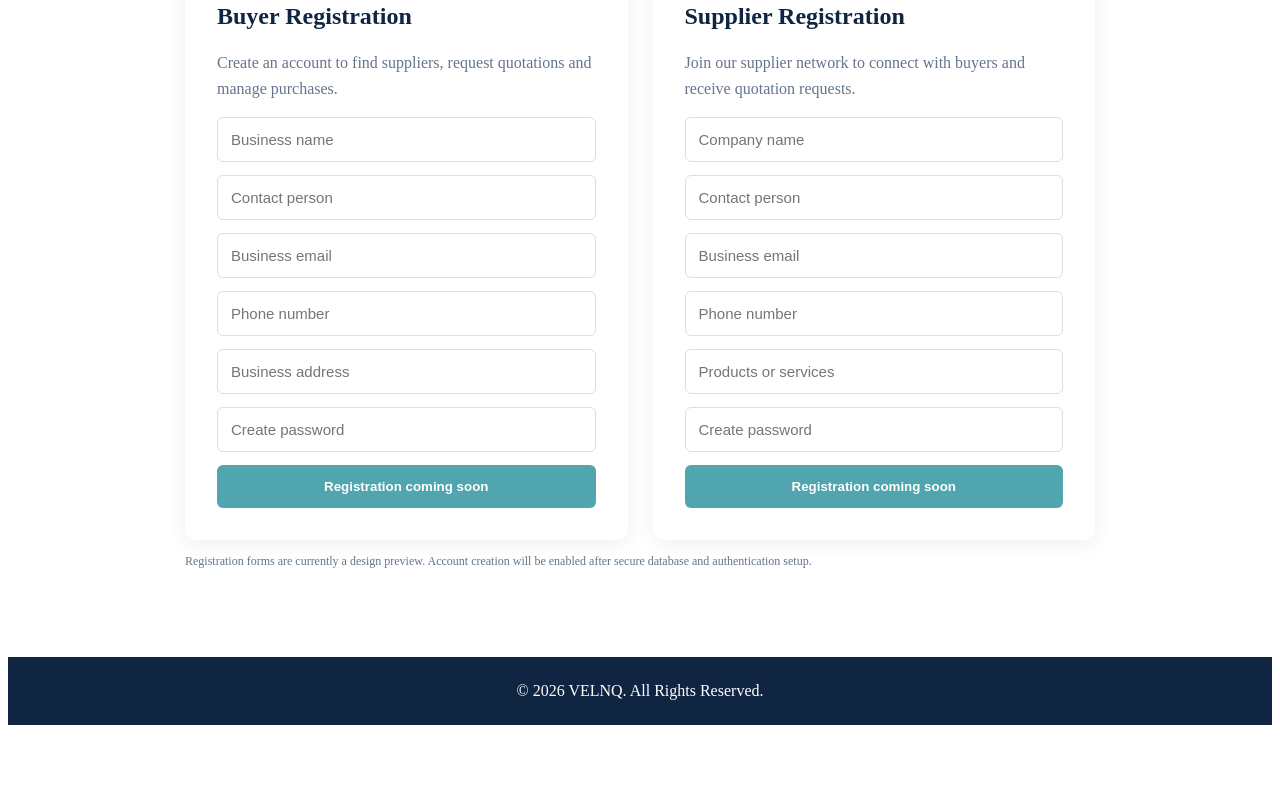
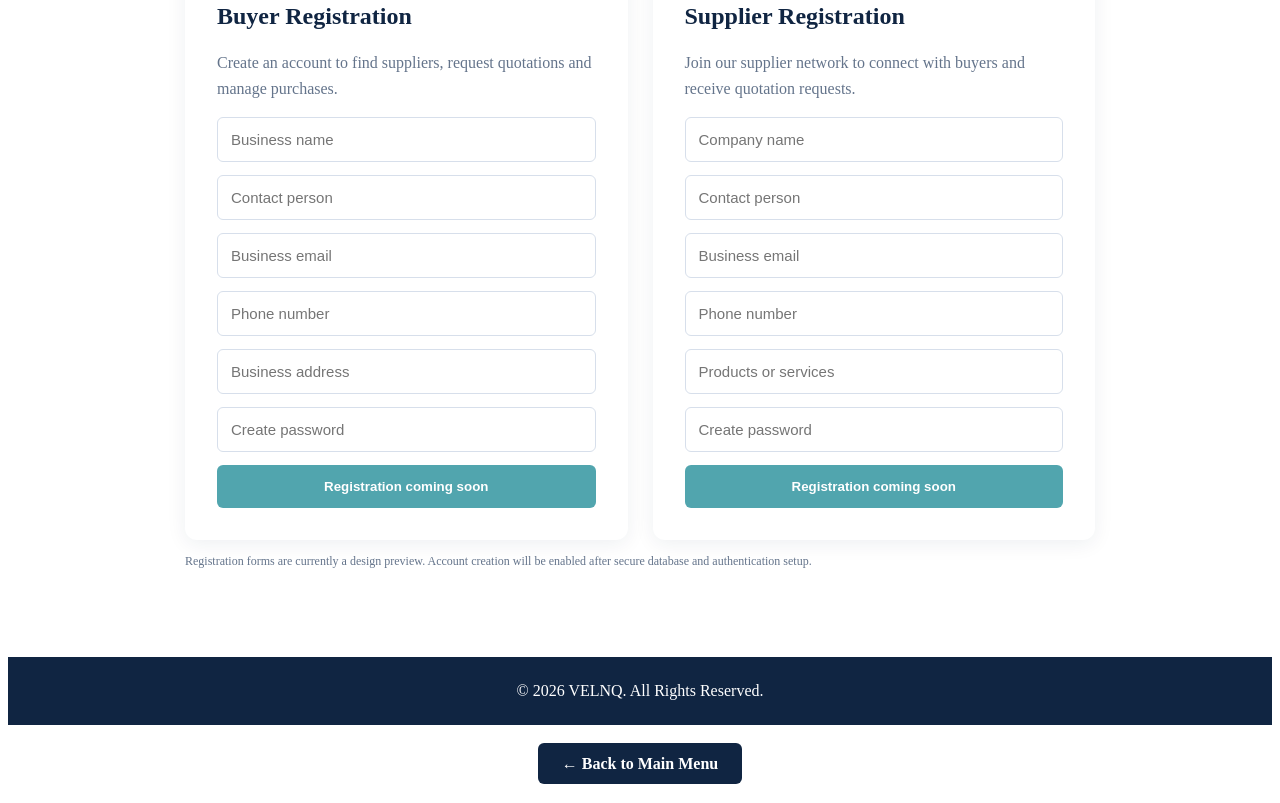
Before and after one commit to velnq/velnq-website, a plain HTML site: page register.html in a window 1280 px wide. Shown: the part 356-1159 px from the top of the page. Before the commit the page ends 1089 px from the top, so only its background shows below. Drawn offline with Linux system fonts and the light colour scheme.

Commit message:
Add back navigation link to main menu in register.html

```diff
--- a/register.html
+++ b/register.html
@@ -144,6 +144,16 @@ footer {
 </main>
 
 <footer>© 2026 VELNQ. All Rights Reserved.</footer>
-
+<div style="text-align: center; margin: 30px 0;">
+  <a href="index.html" style="
+    background-color: #102542;
+    color: white;
+    padding: 12px 24px;
+    text-decoration: none;
+    border-radius: 6px;
+    font-weight: bold;">
+    ← Back to Main Menu
+  </a>
+</div>
 </body>
 </html>
```
